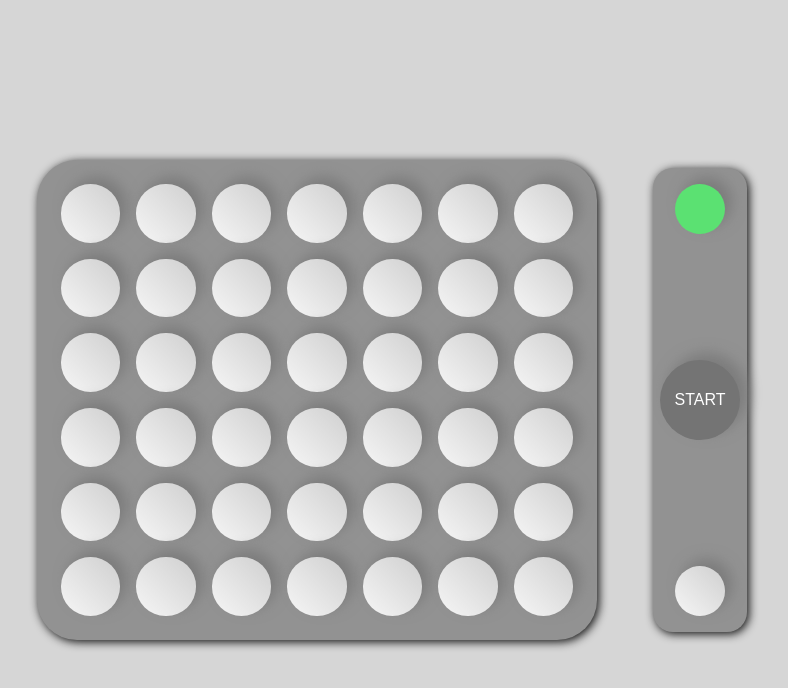
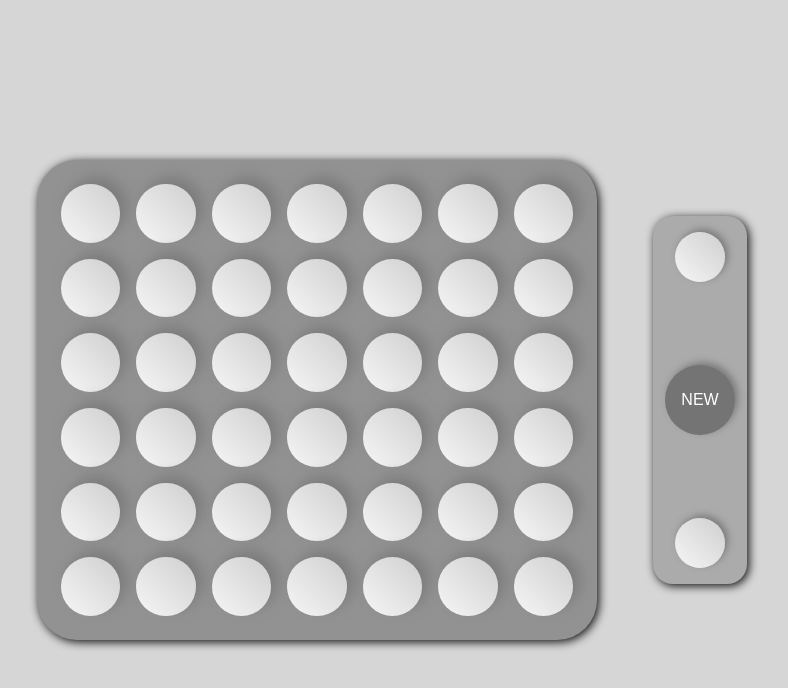
Before and after one commit to peppeconti/connect-4, a React (Create React App) app: page / in a window 1280 px wide. Shown: the top 688 px of the page, without its empty margins (323-1111 px from the left). Built offline with nearby package versions, Linux system fonts and the light colour scheme.

Commit message:
update control

```diff
--- a/src/components/Control.css
+++ b/src/components/Control.css
@@ -4,7 +4,7 @@
     justify-content: space-between;
     align-items: center;
     height: 100%;
-    background: rgb(146, 146, 146);
+    background: rgb(172, 171, 171);
     box-shadow: 2px 2px 10px rgb(14, 14, 14);
     border-radius: 20px;
     padding: 1rem 0;
@@ -15,7 +15,7 @@
     height: 50px;
     background: linear-gradient(225deg, #cfcfcf, #f6f6f6);
     border-radius: 50%;
-    box-shadow: 7px -7px 14px #7c7c7c;
+    box-shadow: 3px -3px 7px #7c7c7c;
 }
 
 .green {
@@ -28,14 +28,14 @@
 
 .button {
     border-radius: 50%;
-    height: 80px;
-    width: 80px;
+    height: 70px;
+    width: 70px;
     background: #747474;
     outline: none;
     border: none;
     color: #fff;
     cursor: pointer;
-    box-shadow: 7px -7px 14px #7c7c7c;
+    box-shadow: 3px -3px 7px #7c7c7c;
 }
 
 .button:hover {
@@ -46,5 +46,6 @@
     .control {
         flex-direction: row;
         text-align: center;
+        padding: 0 1rem;
     }
 }
--- a/src/components/Control.jsx
+++ b/src/components/Control.jsx
@@ -3,13 +3,45 @@ import './Control.css';
 
 const Control = ({ player, newGame, onStart }) => {
 
+    let text;
+
+    if (newGame === 2) {
+        text = 'RESET';
+    } else if (newGame === 0 || newGame === 1) {
+        text = 'NEW';
+    };
+
+    let player_1;
+
+    if (newGame === 1) {
+        player_1 = 'player';
+    } else if (newGame === 0) {
+        player_1 = 'player green';
+    } else if (newGame === 2 && player === 'green') {
+        player_1 = 'player green';
+    } else {
+        player_1 = 'player';
+    }
+
+    let player_2;
+
+    if (newGame === 1) {
+        player_2 = 'player';
+    } else if (newGame === 0) {
+        player_2 = 'player red';
+    } else if (newGame === 2 && player === 'red') {
+        player_2 = 'player red';
+    } else {
+        player_2 = 'player';
+    }
+
     return (
         <div className='control'>
-            <div className={`player ${player === 'green' ? 'green' : 'empty'}`} />
+            <div className={player_1} />
             <div>
-                <button className='button' type='button' onClick={onStart}>START</button>
+                <button className='button' type='button' onClick={onStart}>{text}</button>
             </div>
-            <div className={`player ${player === 'red' ? 'red' : 'empty'}`} />
+            <div className={player_2} />
         </div>
     )
 }
--- a/src/components/Stage.css
+++ b/src/components/Stage.css
@@ -21,9 +21,10 @@
 
 .start-panel {
     position: absolute;
-    top: 0;
+    top: 50%;
+    transform: translateY(-50%);
     left: calc(100% + 3rem);
-    height: 100%;
+    height: 80%;
     width: 110px;
     padding: .5rem;
 }
@@ -31,8 +32,9 @@
 @media only screen and (max-width: 1000px) {
     .start-panel {
         top: calc(100% + 3rem);
+        transform: translateY(0);
         left: 0;
-        height: 100px;
+        height: 110px;
         width: 100%;
     }
 }
--- a/src/components/Stage.jsx
+++ b/src/components/Stage.jsx
@@ -11,7 +11,7 @@ const Stage = ({ stage, setStage, player, setPlayer, newGame, setNewGame, startN
                 {stage.map((col, index) => <Column key={index} id={index} col={col} stage={stage} setStage={setStage} player={player} setPlayer={setPlayer} newGame={newGame} setNewGame={setNewGame} />)}
             </section>
             <aside className='start-panel'>
-                <Control onStart={startNewGame} player={player} />
+                <Control onStart={startNewGame} player={player} newGame={newGame} />
             </aside>
         </div>
     )
```
